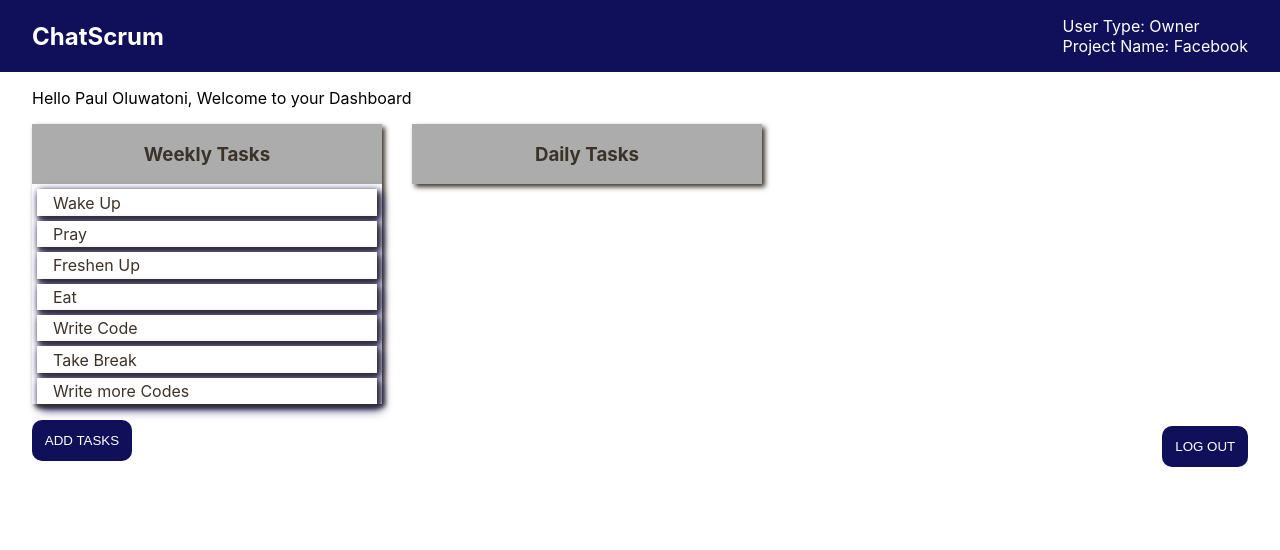
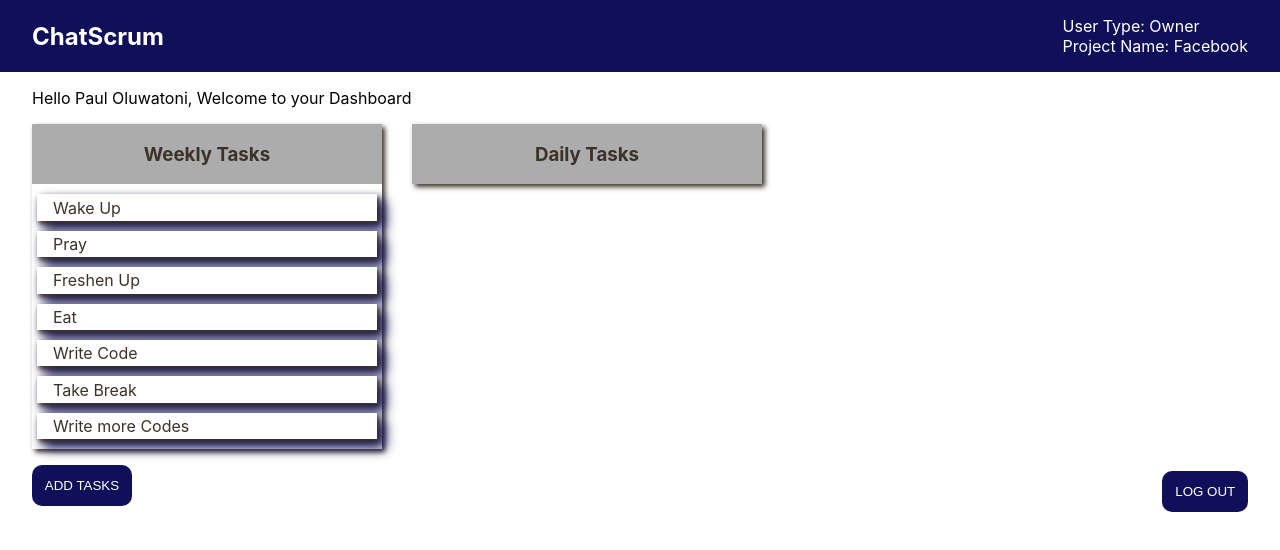
Before and after one commit to TonniPaul/Prello, a React (Create React App) app: page /dashboard in a window 1280 px wide. Shown: the top 550 px of the page. Built offline with nearby package versions, Linux system fonts and the light colour scheme.

Commit message:
Drag and drop feature

```diff
--- a/src/components/task/Tasks.jsx
+++ b/src/components/task/Tasks.jsx
@@ -1,14 +1,52 @@
-import tasklist from "../../static/tasks";
+import task from "../../static/tasks";
 import './tasks.css';
 import { DragDropContext, Droppable, Draggable} from 'react-beautiful-dnd'
-import { useState } from "react";
+import { useState, useEffect } from "react";
 
 const Tasks = () => {
-  const [weekly, setWeekly] = useState(tasklist.weekly);
-  const [ daily, setDaily ] = useState(tasklist.daily)
+  const [weekly, setWeekly] = useState(task);
+  const [ daily, setDaily ] = useState([])
 
+  useEffect( () => {
+    setWeekly(task)
+  }, [])
 
   const onDragEnd = (result) => {
+    const { destination, source } = result;
+    if (!destination) return;
+    if (source.droppableId === destination.droppableId){
+      if (source.droppableId === 'taskweekly'){
+        let newWeeklyTask = Array.from(weekly);
+        const [reOrdered] = newWeeklyTask.splice(source.index, 1);
+        newWeeklyTask.splice(destination.index, 0, reOrdered);
+
+        setWeekly(newWeeklyTask)
+      } else {
+        let newDailyTAsk = Array.from(daily)
+        const [reOrdered] = newDailyTAsk.splice(source.index, 1);
+        newDailyTAsk.splice(destination.index, 0, reOrdered);
+
+        setDaily(newDailyTAsk);
+      }
+    } else {
+      let newWeeklyTask = weekly;
+      let newDailyTAsk = daily;
+
+      if (source.droppableId === 'taskweekly'){
+        const [removed] = newWeeklyTask.splice(source.index, 1)
+        newWeeklyTask.splice(destination.index, 0, removed)
+
+        setWeekly(newWeeklyTask)
+        setDaily(newDailyTAsk)
+      } else {
+        const [removed] = newDailyTAsk.splice(source.index, 1)
+        newDailyTAsk.splice(destination.index, 0, removed)
+
+        setWeekly(newWeeklyTask)
+        setDaily(newDailyTAsk)
+      }
+    }
+
 
   }
 
@@ -28,11 +66,11 @@ const Tasks = () => {
                         {...provided.draggableProps}
                         {...provided.dragHandleProps}
                         ref={provided.innerRef}
-                        style={{
-                          background: snapshot.isDragging ? 'var(--primary)' : '',
-                          color: snapshot.isDragging ? 'var(--primaryText)' : '',
-                          marginBottom: snapshot.isDragging ? '10px' : 'inherit'
-                        }}
+                        // style={{
+                        //   background: snapshot.isDragging ? 'var(--primary)' : '',
+                        //   color: snapshot.isDragging ? 'var(--primaryText)' : '',
+                        //   marginBottom: snapshot.isDragging ? '10px' : 'inherit'
+                        // }}
                       >
                         {item}
                       </p>
@@ -50,21 +88,7 @@ const Tasks = () => {
           {(provided) => (
             <div className='card' {...provided.droppableProps} ref={provided.innerRef}>
             <h3 className='card--header'> Daily Tasks</h3>
-              {/* {daily.map(({id, item}, index) => {
-                return(
-                  <Draggable key={id} draggableId={id} index={index}>
-                  {(provided) => (
-                      <p className='task-text'
-                        {...provided.draggableProps}
-                        {...provided.dragHandleProps}
-                      >
-                        {item}
-                      </p>
-                  )}
-
-                  </Draggable>
-                )
-              })} */}
+            <p></p>
             {provided.placeholder}
             </div>
 
--- a/src/components/task/tasks.css
+++ b/src/components/task/tasks.css
@@ -20,10 +20,10 @@
 
 }
 .task-text{
-   margin: 5px;
+   margin: 10px 5px;
    padding: .2rem 1rem;
    background: var(--primaryText);
-   filter: drop-shadow(2px 2px 4px var(--primary));
+   filter: drop-shadow(6px 6px 6px var(--primary));
    box-shadow: 2px 3px 5px var(--cartonText);
    color: var(--cartonText);
    user-select: none;
--- a/src/index.css
+++ b/src/index.css
@@ -18,6 +18,7 @@ body {
     sans-serif;
   -webkit-font-smoothing: antialiased;
   -moz-osx-font-smoothing: grayscale;
+  background: var(--primaryText);
 }
 
 code {
--- a/src/static/tasks.js
+++ b/src/static/tasks.js
@@ -1,5 +1,4 @@
-const tasklist = {
-   weekly : [
+const task = [
       {
          id: 'one',
          item: 'Wake Up'
@@ -28,33 +27,7 @@ const tasklist = {
          id: 'seven',
          item: 'Write more Codes'
       }
-   ],
-   daily : [
-      {
-         id: 'one',
-         item: 'W'
-      },
-      {
-         id: 'two',
-         item: 'P'
-      },
-      {
-         id: 'three',
-         item: 'Fr'
-      },
-      {
-         id: 'four',
-         item: ' Eat '
-      },
-      {
-         id: 'five',
-         item: 'Write'
-      },
-      {
-         id: 'six',
-         item: 'Take Break'
-      },
-   ]
-}
 
-export default tasklist;
+]
+
+export default task;
```
